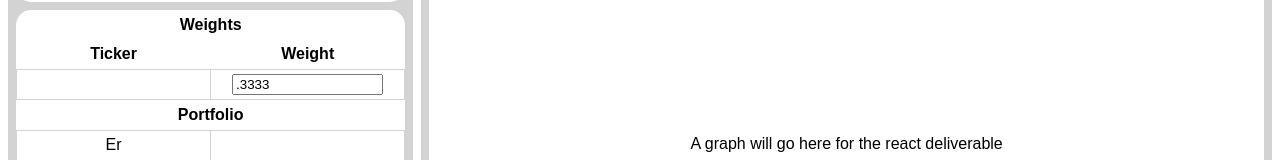
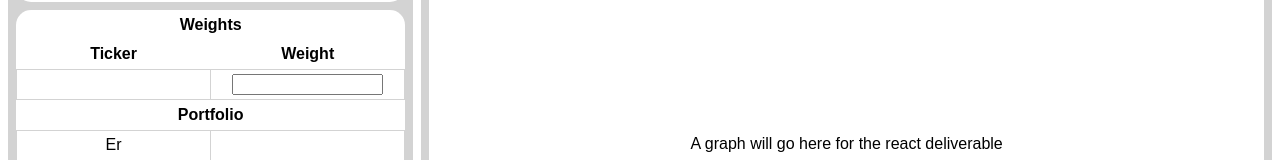
Before and after one commit to andrewhall1124/optimal-portfolio, a React (Create React App) app: page /portfolio in a window 1280 px wide. Shown: the part 271-431 px from the top of the page. Built offline with nearby package versions, Linux system fonts and the light colour scheme.

Commit message:
finished state management for ticker and weight

```diff
--- a/src/portfolio/portfolio.jsx
+++ b/src/portfolio/portfolio.jsx
@@ -26,16 +26,6 @@ function StatsContainer(){
     {id: newId, ticker: '',weight: ''}
   ])
 
-  //Sets first rows of stocks and weights table
-  // React.useEffect(() => {
-  //   if (stockRows.length === 0) {
-  //     setStockRows([{ id:'',ticker: "", return: "", risk: "" }]);
-  //   }
-  //   if (weightRows.length === 0) {
-  //     setWeightRows([{ticker: '', weightName: '',weight: ''}]);
-  //   }
-  // }, [stockRows, weightRows]);
-
   //Handle ticker input changes
   const handleTicker = (stockRowId, event) => {
     setStockRows(
@@ -49,11 +39,23 @@ function StatsContainer(){
     setWeightRows(
       weightRows.map((weightRow) => {
         if (weightRow.id === stockRowId) {
-        return { id: weightRow.id, ticker: event.target.value, return: '', risk: ''}
+        return { id: weightRow.id, ticker: event.target.value, weight: weightRow.weight,}
       }
       return weightRow;
     })
   );
+  };
+
+  //Handle weight input changes
+  const handleWeight = (weightRowId, event) => {
+    setWeightRows(
+      weightRows.map(weightRow => {
+        if (weightRow.id === weightRowId) {
+          return {id: weightRow.id, ticker: weightRow.ticker, weight: event.target.value}
+        }
+        return weightRow;
+      })
+    );
   };
 
   //add and subtract row functions
@@ -69,7 +71,6 @@ function StatsContainer(){
     setWeightRows(updatedWeightRows);
   };
 
-
   const fetchData = () => {
     console.log(stockRows);
     console.log(weightRows);
@@ -83,8 +84,9 @@ function StatsContainer(){
       fetchData={fetchData} handleTicker = {handleTicker}
       />
       <LowerStatsContainer
-      rows={weightRows} setRows = {setWeightRows}
+      weightRows={weightRows} setWeightRows = {setWeightRows}
       addRow={addRow} removeRow = {removeRow}
+      handleWeight={handleWeight}
       />
       <MessagesContainer/>
     </div>
@@ -177,7 +179,8 @@ function LowerStatsContainer(props){
   return(
     <div className='inner-stats-container'>
       <WeightsTable
-      rows={props.rows} setRows = {props.setRows}
+      weightRows={props.weightRows}
+      handleWeight={props.handleWeight}
       />
       <PortfolioTable/>
       <Button buttonName="Calculate"/>
@@ -189,29 +192,33 @@ function WeightsTable(props){
   return(
     <div className='weights-container'>
       <table id="weights-table">
-      <ContainerHeader
-        tableWidth="2"
-        tableName="Weights"
+        <ContainerHeader
+          tableWidth="2"
+          tableName="Weights"
         />
         <tr>
           <th>Ticker</th>
           <th>Weight</th>
         </tr>
-        {props.rows.map((row, index) => (
-          <WeightsTableRow key={index} rowNumber={index + 1} />
-        ))}      </table>
+        {props.weightRows.map(weightRow => (
+          <WeightsTableRow
+          weightRow={weightRow}
+          handleWeight={props.handleWeight}
+          />
+        ))}
+        </table>
     </div>
   )
 }
 
-function WeightsTableRow({rowNumber}){
-  const weightNameId = `weight-name-${rowNumber}`
-  const weightId = `weight-${rowNumber}`
+function WeightsTableRow(props){
 
   return(
     <tr>
-    <td id ={weightNameId}></td>
-    <td><input className="width" type="text" id={weightId} value=".3333"/></td>
+    <td>{props.weightRow.ticker}</td>
+    <td>
+      <input value={props.weightRow.weight} onChange={(event) => props.handleWeight(props.weightRow.id, event)}/>
+    </td>
   </tr>
   )
 }
```
